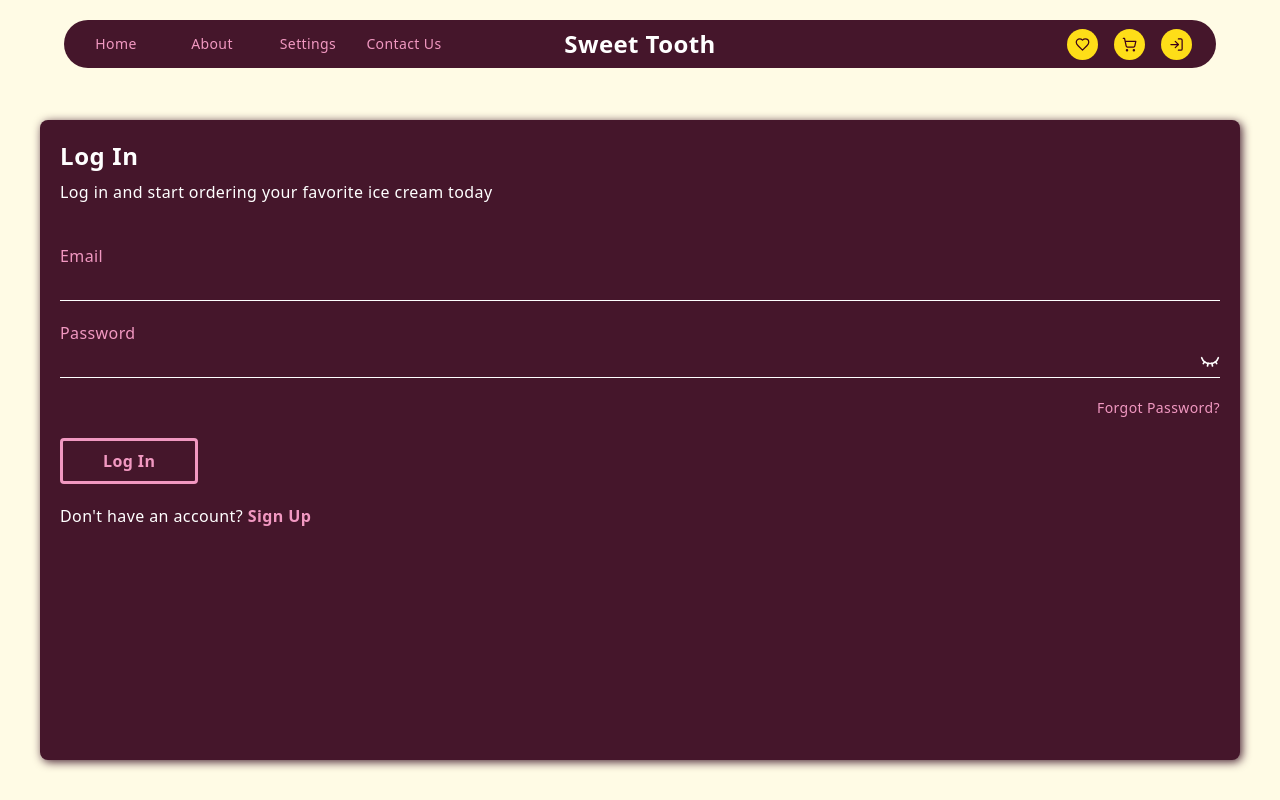
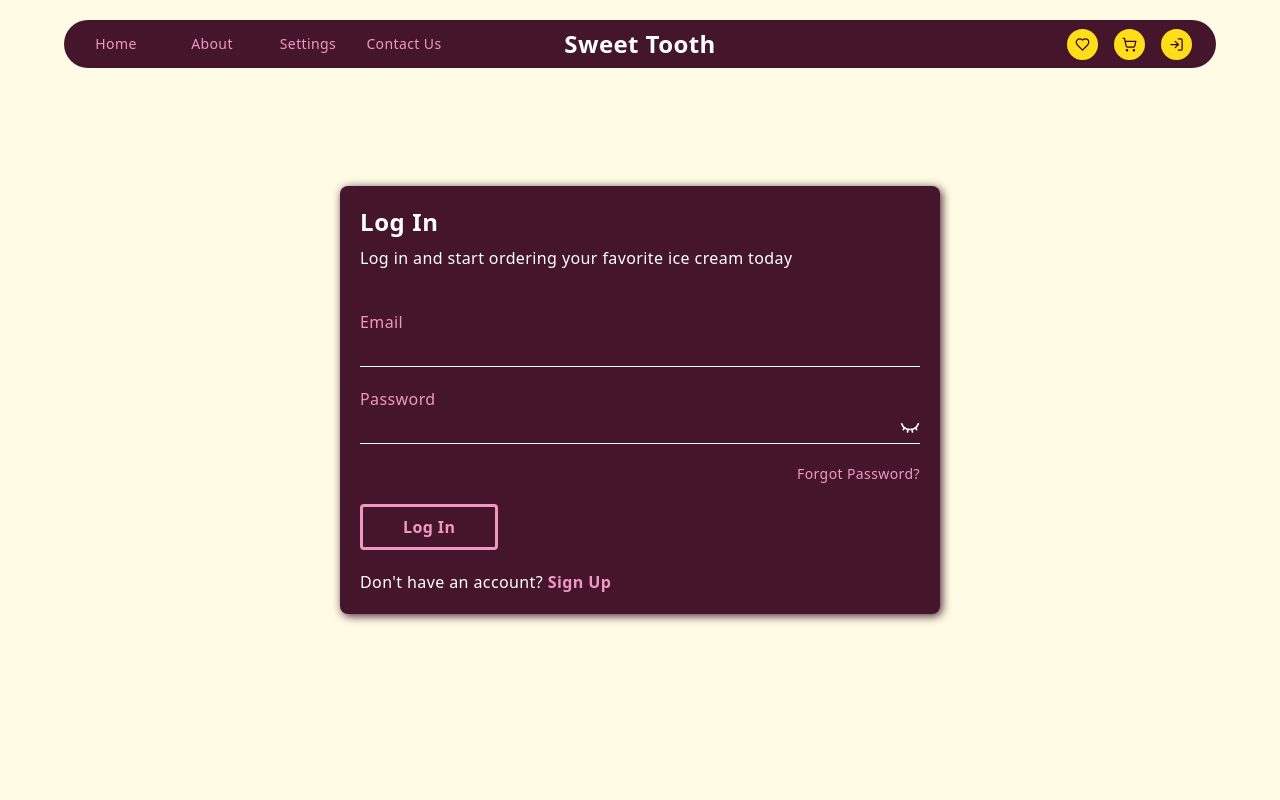
Before and after one commit to corb0140/ice_cream_ecommerce, a React (Vite) app in the folder client/: page /login in a window 1280 px wide. Built offline with nearby package versions, Linux system fonts and the light colour scheme.

Commit message:
login and signup page layout update

```diff
--- a/client/src/pages/LoginPage.jsx
+++ b/client/src/pages/LoginPage.jsx
@@ -65,14 +65,14 @@ function LoginPage() {
   };
 
   return (
-    <div className="h-screen overflow-hidden p-10">
+    <div className="h-screen overflow-hidden p-10 lg:flex lg:justify-center lg:items-center">
       <div>
         <Toaster position="top-center" />
       </div>
 
       <div
-        className="relative top-[80px] h-[calc(100%-80px)] bg-wine-berry rounded-lg shadow-[2px_2px_10px] shadow-livid-brown
-        flex flex-col gap-10 p-5 text-white"
+        className="relative not-lg:top-[80px] not-lg:h-[calc(100%-80px)] bg-wine-berry rounded-lg shadow-[2px_2px_10px] shadow-livid-brown
+        flex flex-col gap-10 p-5 lg:w-1/2 text-white"
       >
         {/* MESSAGE */}
         <section className="flex flex-col gap-2">
--- a/client/src/pages/SignupPage.jsx
+++ b/client/src/pages/SignupPage.jsx
@@ -69,13 +69,13 @@ function LoginPage() {
   };
 
   return (
-    <div className="h-screen overflow-hidden p-10">
+    <div className="h-screen overflow-hidden p-10 lg:flex lg:justify-center lg:items-center">
       <div>
         <Toaster position="top-center" />
       </div>
       <div
-        className="relative top-[80px] h-[calc(100%-80px)] bg-wine-berry rounded-lg shadow-[2px_2px_10px] shadow-livid-brown
-        flex flex-col gap-10 p-5 text-white"
+        className="relative not-lg:top-[80px] not-lg:h-[calc(100%-80px)] bg-wine-berry rounded-lg shadow-[2px_2px_10px] shadow-livid-brown
+        flex flex-col gap-10 p-5 lg:w-1/2 text-white"
       >
         {/* MESSAGE */}
         <section className="flex flex-col gap-2">
```
